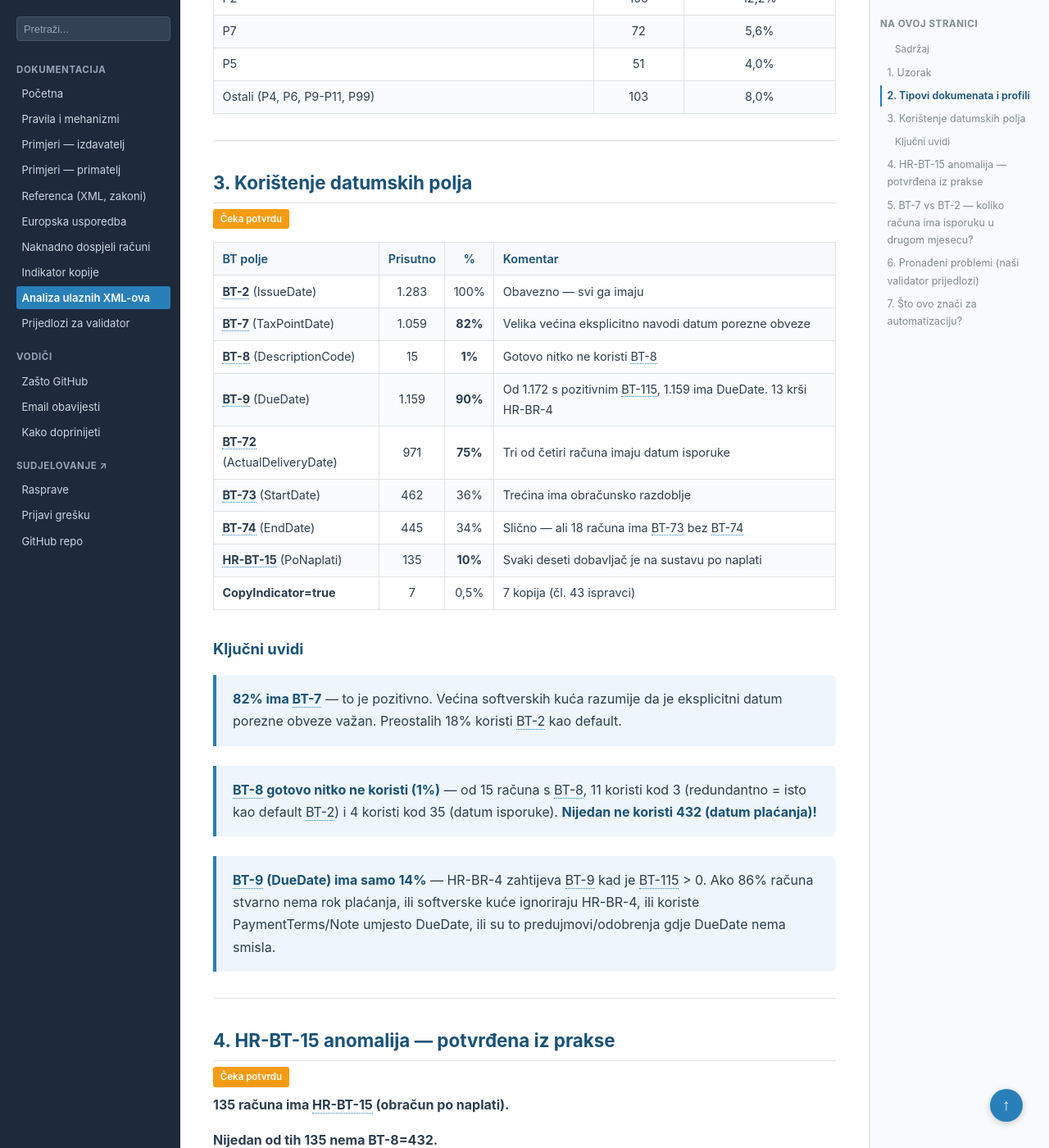
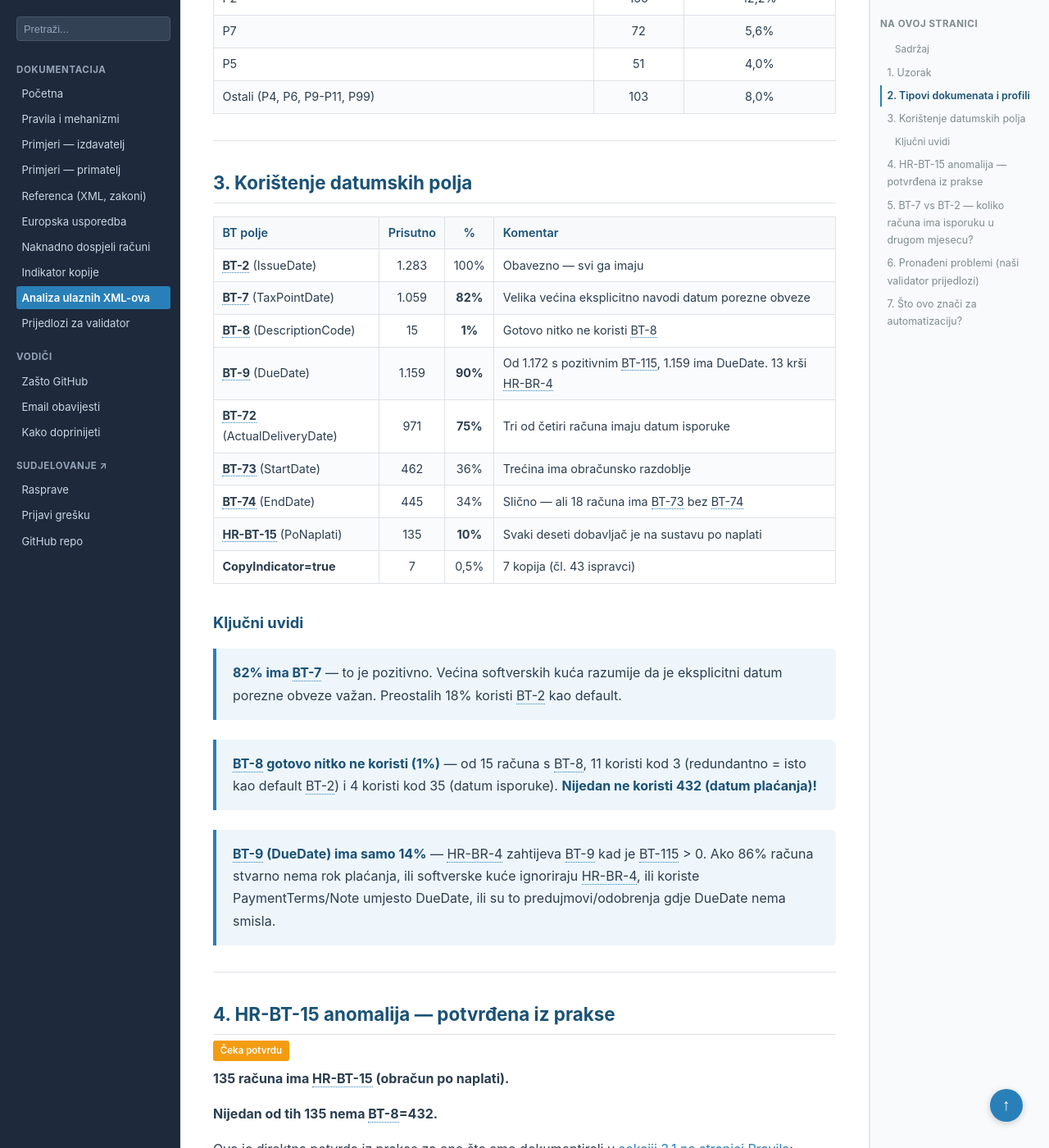
Before and after one commit to dageci/eracun-fiskalizacija-datumi, a Jekyll site: the page built from docs/analiza-ulaznih.md, in a window 1280 px wide and 1400 px high, scrolled down 1702 px. Shown: the whole window at 82% size. Built offline with Jekyll 4.4.1, drawn with Linux system fonts in a browser that asks for light colours; some of the changed lines change nothing that is shown; some of the changed text lies outside the part shown.

Commit message:
HR-BR tooltipovi (HR-BR-2, HR-BR-4, HR-BR-25, HR-BR-40, HR-BR-49, HR-BR-50) + maknuti badge-ovi sa statistika sekcija (3, 5) — činjenice, ne tumačenja

```diff
--- a/docs/_layouts/default.html
+++ b/docs/_layouts/default.html
@@ -647,7 +647,13 @@
       'SDI': { label: 'Sistema di Interscambio (Italija)', xml: 'Centralni clearance sustav', req: 'Obvezno od 2019', desc: 'Talijanski sustav razmjene — svi eRačuni prolaze kroz SDI. Najduže iskustvo u EU (B2B od 2019, B2G od 2014).' },
       'SII': { label: 'Suministro Inmediato de Información (Španjolska)', xml: 'Real-time reporting sustav', req: 'Obvezno od 2017 (velike tvrtke)', desc: 'Španjolski sustav izvještavanja — izdani i primljeni računi se prijavljuju AEAT-u u roku 4 dana. Uključuje praćenje naplata (Cobros).' },
       'NPOO': { label: 'Nacionalni plan oporavka i otpornosti', xml: 'EU NextGenerationEU sredstva', req: 'Financiranje', desc: 'EU bespovratna sredstva iz kojih je financiran projekt Fiskalizacija 2.0 u Hrvatskoj' },
-      '5-corner': { label: '5-corner model', xml: 'Izdavatelj → AP → PU → AP → Kupac', req: 'Model razmjene', desc: 'Proširenje Peppol 4-corner modela gdje je porezna uprava peti sudionik — sve transakcije automatski vidljive PU' }
+      '5-corner': { label: '5-corner model', xml: 'Izdavatelj → AP → PU → AP → Kupac', req: 'Model razmjene', desc: 'Proširenje Peppol 4-corner modela gdje je porezna uprava peti sudionik — sve transakcije automatski vidljive PU' },
+      'HR-BR-2': { label: 'IssueTime obavezan', xml: 'Schematron pravilo', req: 'flag="fatal"', desc: 'Vrijeme izdavanja (cbc:IssueTime) mora postojati u formatu hh:mm:ss' },
+      'HR-BR-4': { label: 'DueDate obavezan kad BT-115 > 0', xml: 'Schematron pravilo', req: 'flag="fatal"', desc: 'Ako PayableAmount (BT-115) > 0, DueDate (BT-9) mora postojati. Službeno HR CIUS pravilo.' },
+      'HR-BR-25': { label: 'KPD klasifikacija artikala', xml: 'Schematron pravilo', req: 'flag="fatal"', desc: 'Artikl mora imati KPD (CPA) klasifikaciju — OSIM za tipove 381, 386 i druge izuzete dokumente.' },
+      'HR-BR-40': { label: 'IssueDate raspon', xml: 'Schematron pravilo', req: 'flag="fatal"', desc: 'Datum izdavanja (BT-2) mora biti >= 01.01.2026 i < 01.01.2100.' },
+      'HR-BR-49': { label: 'StartDate raspon', xml: 'Schematron pravilo', req: 'flag="fatal"', desc: 'Početak obračunskog razdoblja (BT-73) mora biti >= 01.01.1900 i < 01.01.2100.' },
+      'HR-BR-50': { label: 'EndDate raspon', xml: 'Schematron pravilo', req: 'flag="fatal"', desc: 'Kraj obračunskog razdoblja (BT-74) mora biti >= 01.01.1900 i < 01.01.2100.' }
     };
 
     var content = document.querySelector('.main-content');
@@ -664,7 +670,7 @@
       var parent = node.parentElement;
       // Skip if inside code, pre, a, or already processed tooltip
       if (parent && (parent.closest('pre, code, a, .bt-tooltip, .mermaid, .code-badge, h1, h2, h3, h4'))) continue;
-      if (node.textContent.match(/BT-|BR-CO|Clearance|Reporting|Post-audit|Peppol|eDelivery|CIUS|KSeF|SDI|SII|NPOO|5-corner/)) textNodes.push(node);
+      if (node.textContent.match(/BT-|BR-CO|HR-BR|Clearance|Reporting|Post-audit|Peppol|eDelivery|CIUS|KSeF|SDI|SII|NPOO|5-corner/)) textNodes.push(node);
     }
 
     var escaped = keys.map(function(k) { return k.replace(/[.*+?^${}()|[\]\\]/g, '\\$&'); });
--- a/docs/analiza-ulaznih.md
+++ b/docs/analiza-ulaznih.md
@@ -52,7 +52,6 @@
 ---
 
 ## 3. Korištenje datumskih polja
-<div style="margin-top:-0.5rem;margin-bottom:0.5rem;"><span style="display:inline-block;background:#f39c12;color:white;font-size:0.72rem;font-weight:600;padding:0.15rem 0.55rem;border-radius:3px;cursor:help;" title="Ovo je autorovo tumačenje koje još nije službeno potvrđeno od Porezne uprave. Sadržaj treba tretirati kao prijedlog za raspravu, ne kao uputu.">Čeka potvrdu</span></div>
 
 | BT polje | Prisutno | % | Komentar |
 |---|:---:|:---:|---|
@@ -96,7 +95,6 @@
 ---
 
 ## 5. BT-7 vs BT-2 — koliko računa ima isporuku u drugom mjesecu?
-<div style="margin-top:-0.5rem;margin-bottom:0.5rem;"><span style="display:inline-block;background:#f39c12;color:white;font-size:0.72rem;font-weight:600;padding:0.15rem 0.55rem;border-radius:3px;cursor:help;" title="Ovo je autorovo tumačenje koje još nije službeno potvrđeno od Porezne uprave. Sadržaj treba tretirati kao prijedlog za raspravu, ne kao uputu.">Čeka potvrdu</span></div>
 
 | Kombinacija | Broj | % | Što to znači |
 |---|:---:|:---:|---|
```
